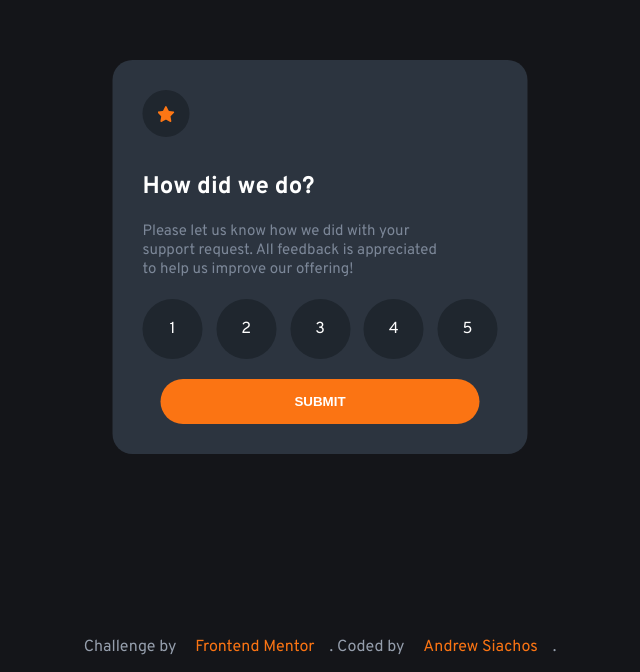
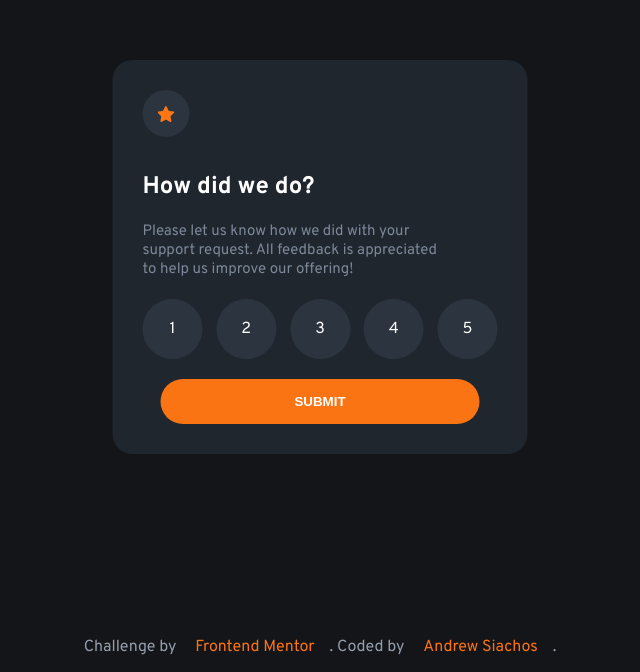
Before and after one commit to andrewsiachos/interactive-rating-component, a plain HTML site: page index.html in a window 1280 px wide. Shown: the part 143-815 px from the top of the page, without its empty margins (320-960 px from the left). Drawn offline with Linux system fonts and the light colour scheme.

Commit message:
change background color for list items and main component

```diff
--- a/style.css
+++ b/style.css
@@ -23,14 +23,14 @@ main{
     left: 50%;
     transform: translate(-50%, -50%);
     padding: 30px;
-    background-color: #2c343f;
+    background-color: #1f262e;
 }
 
 #starContainer{
     border-radius: 50%;
     width: 47px;
     height: 47px;
-    background-color: #1f262e;
+    background-color: #2c343f;
     display: flex;
     justify-content: center;
     align-items: center;
@@ -59,7 +59,7 @@ main{
     cursor: pointer;
 }
 .ratingItem{
-    background-color: #1f262e;
+    background-color: #2c343f;
 }
 .ratingItem:hover{
     background-color: hsl(216, 12%, 54%);
```
